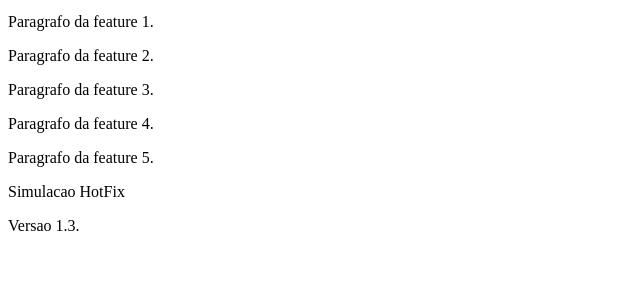
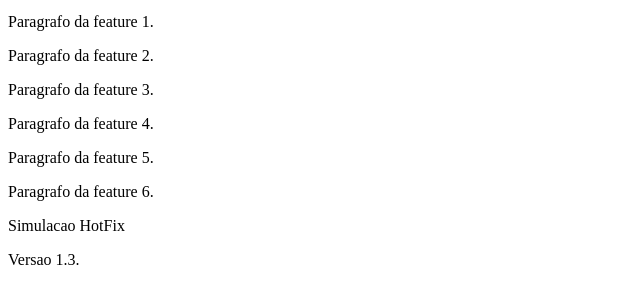
Before and after one commit to PatrickFaria147/PraticaGF, a plain HTML site: page index.html in a window 1280 px wide. Shown: the part 101-404 px from the top of the page, without its empty margins (0-640 px from the left). Drawn offline with Linux system fonts and the light colour scheme.

Commit message:
feat: adicao paragrafo 6

```diff
--- a/index.html
+++ b/index.html
@@ -12,6 +12,7 @@
 <p>Paragrafo da feature 3.</p>
 <p>Paragrafo da feature 4.</p>
 <p>Paragrafo da feature 5.</p>
+<p>Paragrafo da feature 6.</p>
 <p>Simulacao HotFix</p>
 <p>Versao 1.3.</p>
 </body>
```
